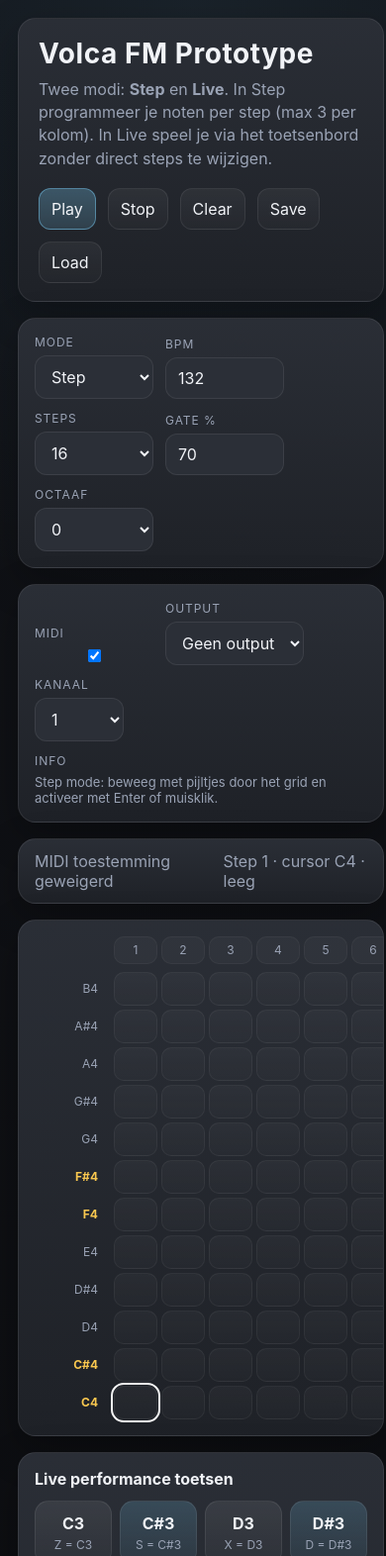
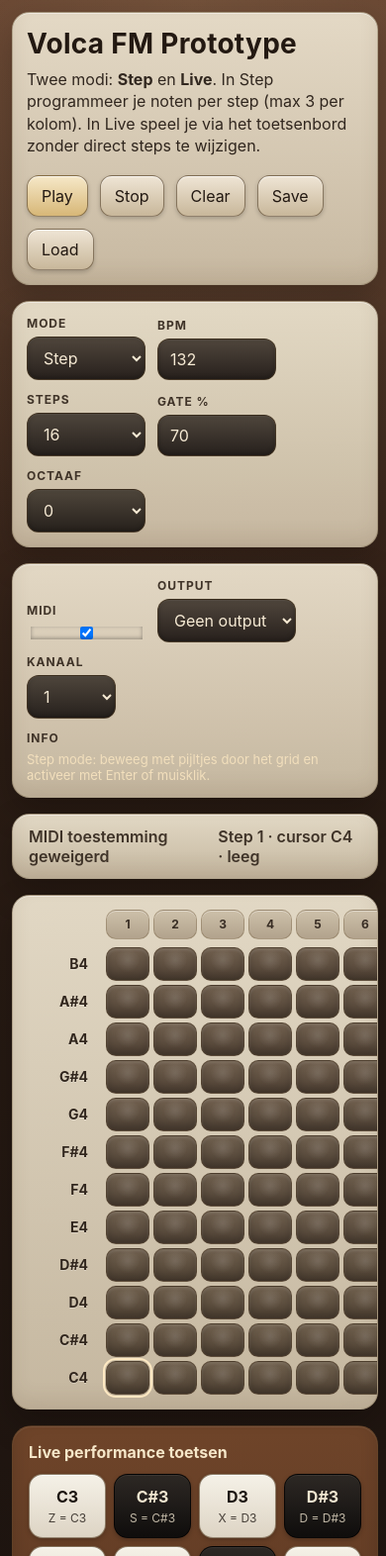
Before and after one commit to wimfish/midiSequencer, a website: page public/fm-prototype.html in a window 390 px wide. Shown: the top 1572 px of the page at 99% size. Drawn offline with Linux system fonts and the light colour scheme.

Commit message:
styling fm-sequencer

```diff
--- a/public/fm-prototype.css
+++ b/public/fm-prototype.css
@@ -1,16 +1,17 @@
 :root {
-  --bg: #121316;
-  --bg-2: #1a1c21;
-  --panel: #23262d;
-  --panel-2: #2b2f37;
-  --line: rgba(255, 255, 255, 0.08);
-  --text: #f1f3f7;
-  --muted: #9aa3b5;
-  --accent: #7dd3fc;
-  --accent-2: #f9c74f;
-  --active: #56d3ff;
-  --danger: #ff6b6b;
-  --shadow: 0 14px 40px rgba(0, 0, 0, 0.25);
+  --bg: #2a1c14;
+  --bg-2: #18110d;
+  --panel: #d8ccb7;
+  --panel-2: #cabca4;
+  --panel-3: #b9a88e;
+  --text: #231912;
+  --muted: #5f5144;
+  --line: rgba(90, 67, 40, 0.34);
+  --line-strong: rgba(72, 52, 30, 0.56);
+  --accent: #8dda79;
+  --accent-2: #ffc96d;
+  --danger: #da6d62;
+  --shadow: 0 14px 34px rgba(0, 0, 0, 0.22);
   --radius: 18px;
   --step-size: 44px;
   --row-height: 34px;
@@ -27,8 +28,8 @@ body {
   margin: 0;
   min-height: 100%;
   background:
-    radial-gradient(circle at top, rgba(125, 211, 252, 0.08), transparent 30%),
-    linear-gradient(180deg, #111318 0%, #0c0d10 100%);
+    radial-gradient(circle at top, rgba(255, 221, 163, 0.14), transparent 30%),
+    linear-gradient(180deg, #5c3a29 0%, #2a1c14 38%, #17100d 100%);
   color: var(--text);
   font-family: Inter, Arial, sans-serif;
 }
@@ -51,10 +52,14 @@ select {
 }
 
 .card {
-  background: linear-gradient(180deg, rgba(43,47,55,0.98), rgba(31,34,40,0.98));
+  background:
+    linear-gradient(180deg, rgba(230, 220, 200, 0.98), rgba(201, 187, 163, 0.98));
   border: 1px solid var(--line);
   border-radius: var(--radius);
-  box-shadow: var(--shadow);
+  box-shadow:
+    inset 0 1px 0 rgba(255, 255, 255, 0.48),
+    inset 0 -10px 18px rgba(88, 63, 38, 0.10),
+    var(--shadow);
 }
 
 .topbar {
@@ -68,14 +73,15 @@ select {
 h1 {
   margin: 0 0 8px;
   font-size: 28px;
-  letter-spacing: 0.02em;
+  letter-spacing: 0.01em;
 }
 
 .sub {
   margin: 0;
-  color: var(--muted);
+  color: var(--text);
   max-width: 860px;
-  line-height: 1.45;
+  line-height: 1.4;
+  opacity: 0.92;
 }
 
 .top-actions,
@@ -115,38 +121,59 @@ h1 {
 
 .field label {
   font-size: 12px;
-  color: var(--muted);
+  color: #3f3328;
   text-transform: uppercase;
   letter-spacing: 0.08em;
+  font-weight: 700;
 }
 
 input,
 select,
 button {
-  border: 1px solid var(--line);
+  border: 1px solid var(--line-strong);
   border-radius: 12px;
-  background: var(--panel-2);
   color: var(--text);
+}
+
+input,
+select {
   padding: 10px 12px;
+  background:
+    linear-gradient(180deg, rgba(76, 67, 57, 0.98), rgba(35, 29, 25, 0.98));
+  color: #f6ead4;
+  box-shadow:
+    inset 0 1px 2px rgba(255, 255, 255, 0.06),
+    inset 0 -1px 4px rgba(0, 0, 0, 0.34);
 }
 
 button {
   cursor: pointer;
-  transition: transform 0.14s ease, border-color 0.14s ease, box-shadow 0.14s ease;
+  padding: 10px 14px;
+  background:
+    linear-gradient(180deg, #efe5d5 0%, #cdbb9e 100%);
+  box-shadow:
+    inset 0 1px 0 rgba(255, 255, 255, 0.7),
+    0 2px 4px rgba(0, 0, 0, 0.2);
+  transition: transform 0.14s ease, border-color 0.14s ease, box-shadow 0.14s ease, filter 0.14s ease;
 }
 
 button:hover {
   transform: translateY(-1px);
-  border-color: rgba(255,255,255,0.18);
+  filter: brightness(1.02);
+}
+
+button:active {
+  transform: translateY(0);
 }
 
 button.accent {
-  background: linear-gradient(180deg, rgba(125, 211, 252, 0.28), rgba(125, 211, 252, 0.16));
-  border-color: rgba(125, 211, 252, 0.45);
+  background:
+    linear-gradient(180deg, #f6e8c8 0%, #d7b777 100%);
 }
 
 button.secondary {
-  background: linear-gradient(180deg, rgba(255,255,255,0.05), rgba(255,255,255,0.02));
+  background:
+    linear-gradient(180deg, #efe5d5 0%, #c8b79a 100%);
 }
 
 .status-bar {
@@ -154,7 +181,8 @@ button.secondary {
   display: flex;
   justify-content: space-between;
   gap: 12px;
-  color: var(--muted);
+  color: #3f3328;
+  font-weight: 600;
 }
 
 .sequencer-wrap {
@@ -173,29 +201,33 @@ button.secondary {
 }
 
 .header-step {
-  height: 28px;
+  height: 30px;
   display: grid;
   place-items: center;
   font-size: 12px;
-  color: var(--muted);
+  color: #382d24;
   border-radius: 10px;
-  background: rgba(255,255,255,0.03);
-  border: 1px solid rgba(255,255,255,0.04);
+  border: 1px solid rgba(110, 87, 55, 0.36);
+  background:
+    linear-gradient(180deg, rgba(204, 191, 169, 0.98), rgba(176, 161, 139, 0.98));
+  box-shadow: inset 0 1px 0 rgba(255, 255, 255, 0.34);
   transition: background 0.12s ease, color 0.12s ease, border-color 0.12s ease;
   min-width: 0;
+  font-weight: 700;
 }
 
 .header-step.has-data {
-  background: rgba(86,211,255,0.16);
-  border-color: rgba(86,211,255,0.48);
-  color: #8fe6ff;
-  font-weight: 700;
+  background:
+    linear-gradient(180deg, rgba(111, 85, 53, 0.98), rgba(73, 53, 35, 0.98));
+  border-color: rgba(74, 55, 33, 0.8);
+  color: #ffe2a9;
 }
 
 .header-step.current {
-  color: #101216;
-  background: var(--accent-2);
-  border-color: rgba(249, 199, 79, 0.8);
+  color: #2b1b09;
+  background:
+    linear-gradient(180deg, #ffd784 0%, #dca03a 100%);
+  border-color: rgba(146, 99, 22, 0.8);
 }
 
 .grid-wrap {
@@ -217,15 +249,12 @@ button.secondary {
   display: flex;
   align-items: center;
   justify-content: flex-end;
-  padding-right: 8px;
-  font-size: 12px;
-  color: var(--muted);
+  padding-right: 10px;
+  font-size: 14px;
+  color: #31261d;
   white-space: nowrap;
-}
-
-.note-label.root {
-  color: var(--accent-2);
   font-weight: 700;
+  text-shadow: 0 1px 0 rgba(255, 255, 255, 0.28);
 }
 
 .grid {
@@ -245,51 +274,68 @@ button.secondary {
 }
 
 .cell {
-  border: 1px solid rgba(255,255,255,0.05);
+  border: 1px solid rgba(75, 58, 37, 0.46);
   background:
-    linear-gradient(180deg, rgba(255,255,255,0.035), rgba(255,255,255,0.015));
+    radial-gradient(circle at 50% 38%, rgba(255, 255, 255, 0.12), transparent 42%),
+    linear-gradient(180deg, rgba(111, 95, 77, 0.98), rgba(75, 61, 48, 0.98));
   border-radius: 10px;
   display: grid;
   place-items: center;
-  color: rgba(255,255,255,0.2);
+  color: rgba(255, 255, 255, 0.06);
   cursor: pointer;
   user-select: none;
   transition: transform 0.12s ease, border-color 0.12s ease, box-shadow 0.12s ease, background 0.12s ease;
   position: relative;
   overflow: hidden;
   min-width: 0;
+  box-shadow:
+    inset 0 2px 3px rgba(255, 255, 255, 0.10),
+    inset 0 -5px 10px rgba(0, 0, 0, 0.22);
 }
 
 .cell:hover {
-  border-color: rgba(255,255,255,0.18);
+  border-color: rgba(125, 97, 58, 0.72);
 }
 
 .cell.cursor {
-  outline: 2px solid rgba(255,255,255,0.95);
+  outline: 2px solid rgba(255, 235, 196, 0.96);
   outline-offset: 1px;
 }
 
 .cell.has-note {
   background:
-    linear-gradient(180deg, rgba(105,240,174,0.34), rgba(105,240,174,0.18));
-  border-color: rgba(105,240,174,0.55);
-  box-shadow: 0 0 0 1px rgba(105,240,174,0.08), 0 0 12px rgba(105,240,174,0.10);
+    radial-gradient(circle at 50% 45%, rgba(205, 255, 160, 0.92), rgba(132, 213, 98, 0.58) 42%, rgba(39, 79, 24, 0.12) 72%),
+    linear-gradient(180deg, rgba(97, 111, 76, 0.98), rgba(55, 66, 42, 0.98));
+  border-color: rgba(121, 190, 93, 0.78);
+  box-shadow:
+    inset 0 0 0 1px rgba(226, 255, 205, 0.18),
+    0 0 14px rgba(127, 208, 96, 0.24);
 }
 
 .cell.flash-denied {
   background:
-    linear-gradient(180deg, rgba(255,107,107,0.32), rgba(255,107,107,0.15));
-  border-color: rgba(255,107,107,0.70);
-  box-shadow: 0 0 0 1px rgba(255,107,107,0.16), 0 0 14px rgba(255,107,107,0.16);
+    radial-gradient(circle at 50% 45%, rgba(255, 158, 145, 0.82), rgba(216, 95, 84, 0.50) 42%, rgba(79, 24, 20, 0.12) 72%),
+    linear-gradient(180deg, rgba(116, 69, 63, 0.98), rgba(76, 39, 36, 0.98));
+  border-color: rgba(216, 95, 84, 0.78);
+  box-shadow:
+    inset 0 0 0 1px rgba(255, 220, 214, 0.14),
+    0 0 14px rgba(216, 95, 84, 0.20);
 }
 
 .keyboard-wrap {
   padding: 16px;
+  background:
+    linear-gradient(180deg, rgba(114, 71, 43, 0.96), rgba(73, 44, 28, 0.98));
+  border-radius: 20px;
+  box-shadow:
+    inset 0 1px 0 rgba(255, 255, 255, 0.08),
+    inset 0 -8px 18px rgba(0, 0, 0, 0.14);
 }
 
 .keyboard-title {
   font-weight: 700;
   margin-bottom: 12px;
+  color: #f6e7c9;
 }
 
 .piano-keys {
@@ -309,20 +355,34 @@ button.secondary {
   min-width: 78px;
   padding: 12px 10px;
   border-radius: 14px;
-  background: linear-gradient(180deg, rgba(255,255,255,0.08), rgba(255,255,255,0.03));
+  border: 1px solid rgba(91, 70, 43, 0.65);
+  background:
+    linear-gradient(180deg, #f5f1e7 0%, #ddd4c4 100%);
+  color: #1b140f;
   display: grid;
   gap: 4px;
   justify-items: center;
+  box-shadow:
+    inset 0 1px 0 rgba(255, 255, 255, 0.65),
+    0 2px 5px rgba(0, 0, 0, 0.18);
 }
 
 .piano-key.black {
-  background: linear-gradient(180deg, rgba(125,211,252,0.18), rgba(125,211,252,0.08));
+  background:
+    linear-gradient(180deg, #2d2824 0%, #0f0d0c 100%);
+  color: #f1e6d0;
+  border-color: rgba(0, 0, 0, 0.78);
+  box-shadow:
+    inset 0 1px 0 rgba(255, 255, 255, 0.06),
+    0 2px 5px rgba(0, 0, 0, 0.24);
 }
 
 .piano-key:hover,
 .piano-key.active {
-  border-color: rgba(125,211,252,0.4);
-  box-shadow: 0 0 0 1px rgba(125,211,252,0.22), 0 0 18px rgba(125,211,252,0.14);
+  border-color: rgba(255, 200, 93, 0.72);
+  box-shadow:
+    inset 0 1px 0 rgba(255, 255, 255, 0.18),
+    0 0 14px rgba(255, 190, 80, 0.24);
 }
 
 .piano-key .note {
@@ -331,17 +391,22 @@ button.secondary {
 
 .piano-key .keybind {
   font-size: 12px;
-  color: var(--muted);
+  color: inherit;
+  opacity: 0.78;
 }
 
 .keyboard-help,
 .hint-line {
-  color: var(--muted);
+  color: #f2dfbc;
   font-size: 13px;
 }
 
 .keyboard-help {
   margin-top: 10px;
+}
+
+body.mode-live .sequencer-wrap .cell.cursor {
+  outline-color: rgba(255, 202, 109, 0.9);
 }
 
 @media (max-width: 1180px) {
@@ -368,4 +433,15 @@ button.secondary {
   .piano-row {
     grid-template-columns: repeat(4, minmax(78px, 1fr));
   }
+
+  body {
+    padding: 12px;
+  }
+
+  .topbar,
+  .controls,
+  .midi-panel,
+  .sequencer-wrap {
+    padding: 14px;
+  }
 }
--- a/public/fm-prototype.js
+++ b/public/fm-prototype.js
@@ -241,6 +241,11 @@ function updateModeHint() {
       : "Live mode: toetsen spelen alleen live noten en wijzigen de sequencer niet.";
 }
 
+function applyModeClass() {
+  document.body.classList.toggle("mode-step", state.mode === "step");
+  document.body.classList.toggle("mode-live", state.mode === "live");
+}
+
 function buildHeader() {
   els.gridHeader.innerHTML = "";
   for (let i = 0; i < state.steps; i += 1) {
@@ -258,8 +263,7 @@ function buildLabels() {
 
   rows.forEach((row) => {
     const el = document.createElement("div");
-    const root = row.name.startsWith("C") || row.name.startsWith("F");
-    el.className = `note-label${root ? " root" : ""}`;
+    el.className = "note-label";
     el.textContent = row.name;
     els.noteLabels.appendChild(el);
   });
@@ -356,6 +360,7 @@ function renderPianoKeys() {
 }
 
 function render() {
+  applyModeClass();
   updateGridScale();
   buildHeader();
   buildLabels();
@@ -575,6 +580,7 @@ function populateMidiOutputs() {
 }
 
 function populateChannels() {
+  els.midiChannelSelect.innerHTML = "";
   for (let i = 1; i <= 16; i += 1) {
     const option = document.createElement("option");
     option.value = String(i);
```
